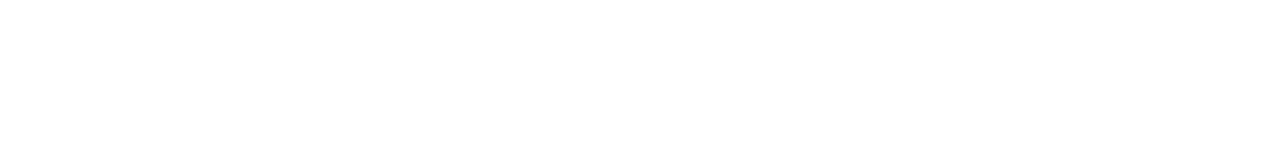
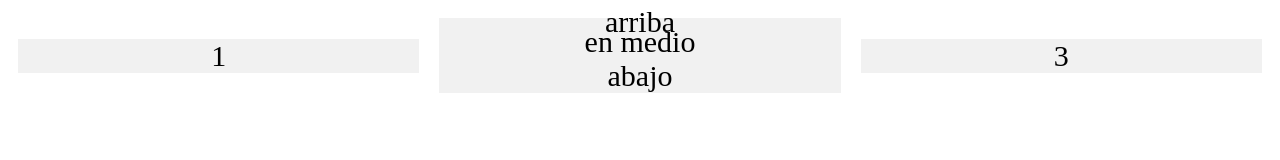
Before and after one commit to Mauricio2801/practicaFlex2, a plain HTML site: page index.html in a window 1280 px wide. Drawn offline with Linux system fonts and the light colour scheme.

Commit message:
Add: column3

```diff
--- a/index.html
+++ b/index.html
@@ -4,8 +4,20 @@
 	<title>
 		Actividad de clase
 	</title>
+	<link rel="stylesheet" href="style.css">
 </head>
 <body>
 
+		<div class="flex-container">
+				<div>1</div>
+				<div class="div2">
+					<div class="div__arriba">arriba</div>
+					<div>en medio</div>
+					<div>abajo</div>
+				</div>
+				<div>3</div>
+
+			  </div>
+
 </body>
 </html>
--- a/style.css
+++ b/style.css
@@ -0,0 +1,33 @@
+.flex-container {
+
+    display: flex;
+
+    flex-wrap: nowrap;
+
+    align-items: center;
+    /*LOs aliniea el container en medio*/
+    justify-content: center;
+  }
+
+  .flex-container > div {
+    flex-grow: 8;
+    background-color: #f1f1f1;
+
+    width: 100px;
+    margin: 10px;
+    text-align: center;
+
+    font-size: 30px;
+
+
+  }
+
+  .div2 {
+    display: flex;
+    flex-direction: column;
+  }
+
+  .div__arriba{
+    line-height: 7px;
+
+  }
```
